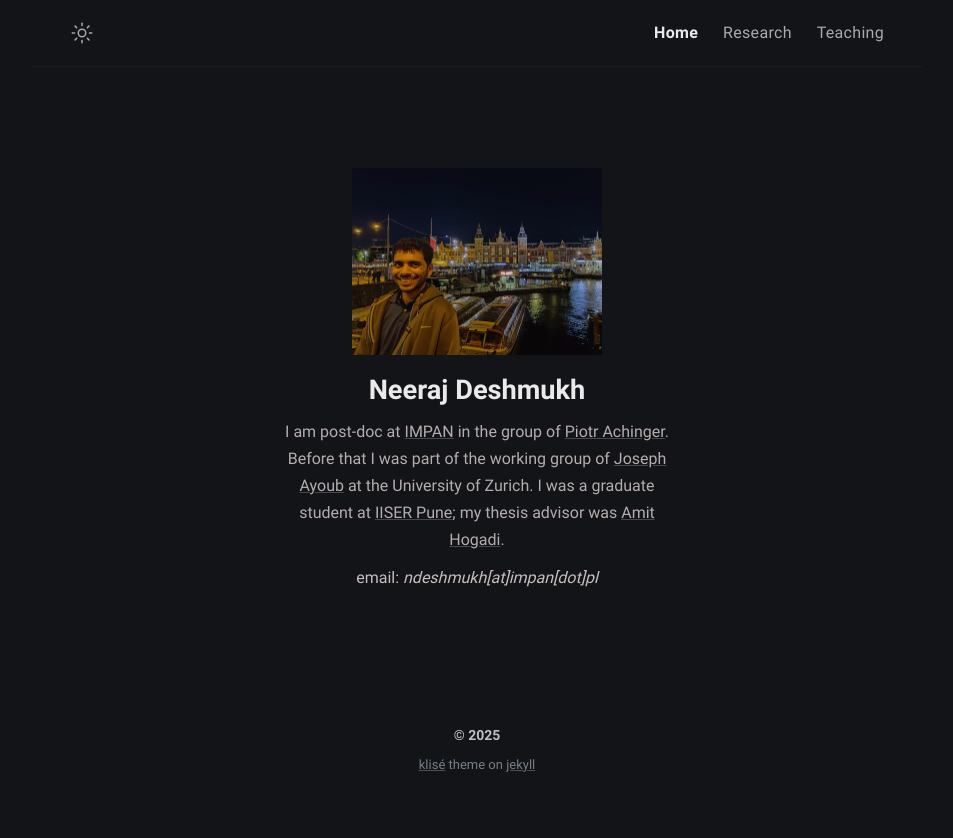
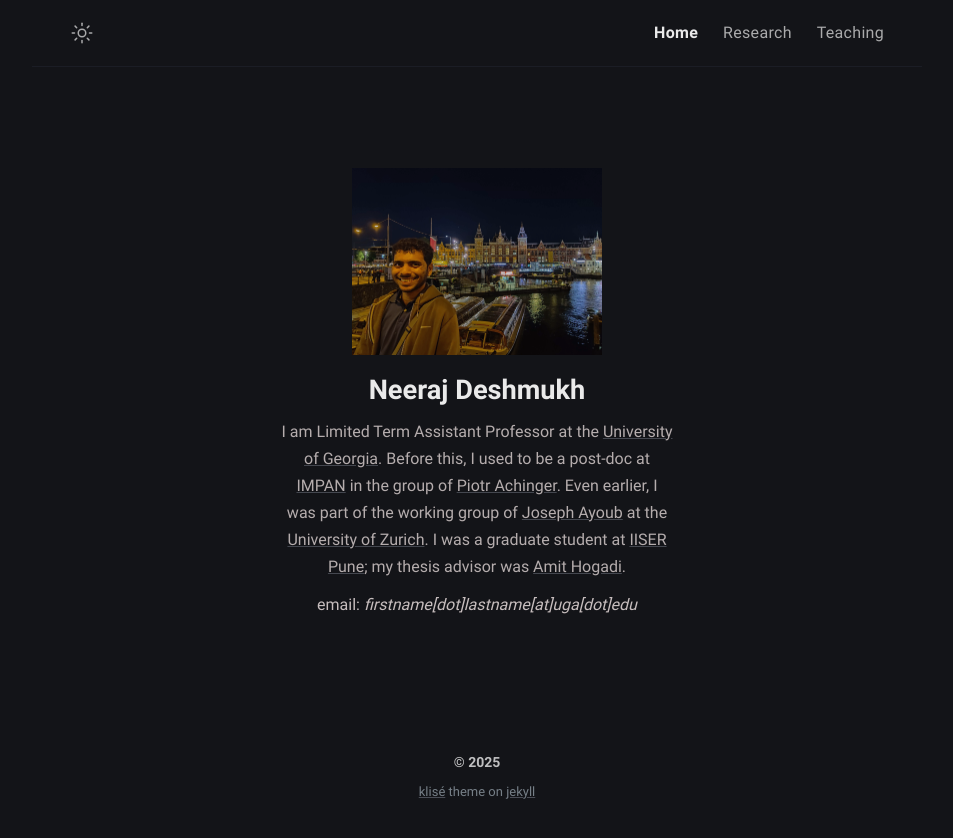
Before and after one commit to shambhavopaya/shambhavopaya.github.io, a Jekyll site: the page built from index.md, in a window 1280 px wide. Shown: the top 838 px of the page, without its empty margins (163-1116 px from the left). Built offline with Jekyll 4.4.1, drawn with Linux system fonts in a browser that asks for light colours.

Commit message:
position update

```diff
--- a/_config.yml
+++ b/_config.yml
@@ -11,9 +11,9 @@ mode: dark # default theme "dark" | "light"
 # Profile settings
 author:
   name: Neeraj Deshmukh
-  bio: I am post-doc at <a href="https://www.impan.pl/en">IMPAN</a> in the group of <a href="https://achinger.impan.pl/">Piotr Achinger</a>. Before that I was part of the working group of <a href="http://user.math.uzh.ch/ayoub/">Joseph Ayoub</a> at the University of Zurich. I was a graduate student at <a href="https://www.iiserpune.ac.in/">IISER Pune</a>; my thesis advisor was <a href="http://www.iiserpune.ac.in/~amit/">Amit Hogadi</a>.
+  bio: I am Limited Term Assistant Professor at the <a href="https://www.math.uga.edu">University of Georgia</a>. Before this, I used to be a post-doc at <a href="https://www.impan.pl/en">IMPAN</a> in the group of <a href="https://achinger.impan.pl/">Piotr Achinger</a>. Even earlier, I was part of the working group of <a href="http://user.math.uzh.ch/ayoub/">Joseph Ayoub</a> at the <a href="https://www.math.uzh.ch">University of Zurich</a>. I was a graduate student at <a href="https://www.iiserpune.ac.in/">IISER Pune</a>; my thesis advisor was <a href="http://www.iiserpune.ac.in/~amit/">Amit Hogadi</a>.
   username: shambhavopaya
-  email: ndeshmukh[at]impan[dot]pl
+  email: firstname[dot]lastname[at]uga[dot]edu
   avatar: /assets/img/Me.jpg
 
 # Url settings
```
Also changed, not shown: 3 other files.
